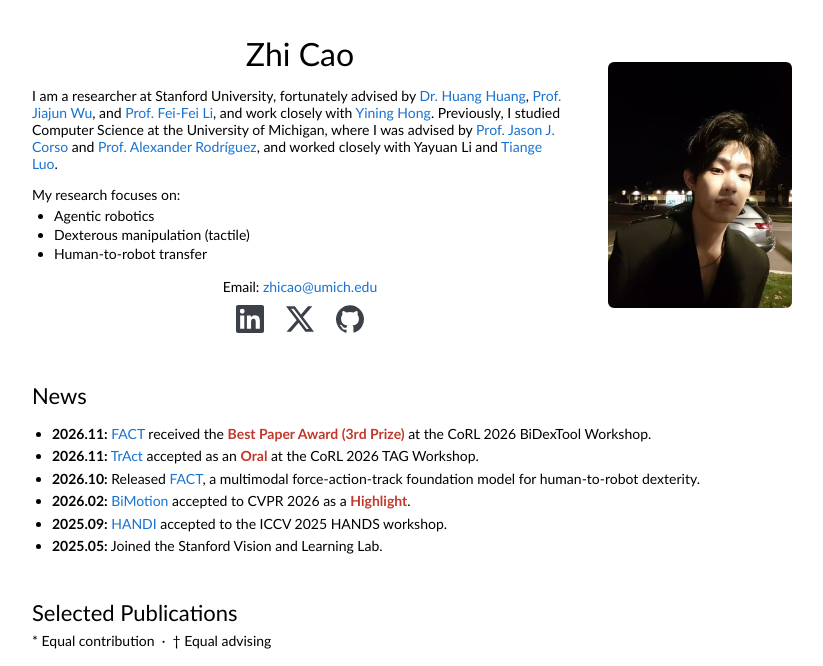
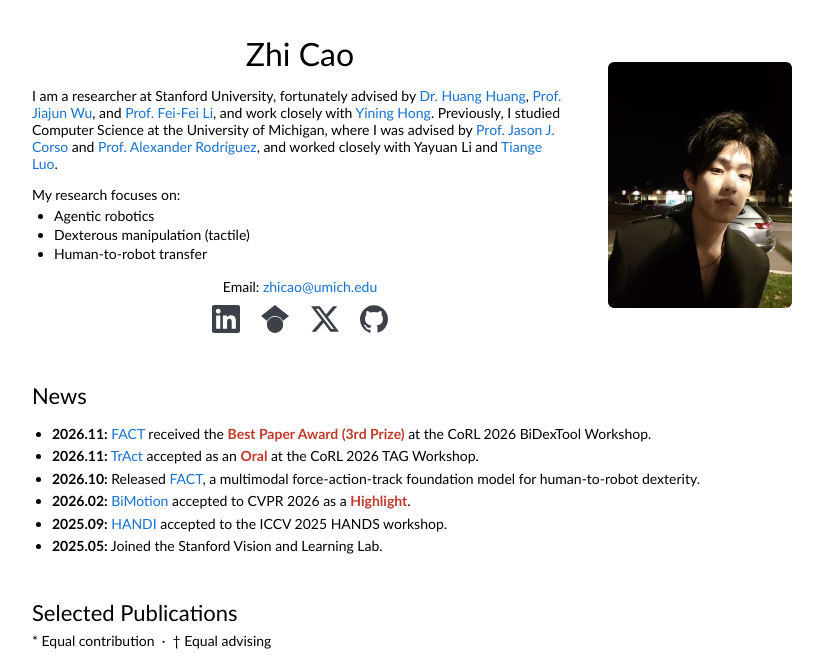
Before and after one commit to ExcitedButter/ExcitedButter.github.io, a plain HTML site: page index.html in a window 1280 px wide. Shown: the top 666 px of the page, without its empty margins (228-1051 px from the left). Drawn offline with Linux system fonts and the light colour scheme.

Commit message:
Add Google Scholar link
Co-Authored-By: Claude Opus 5.5 <noreply@anthropic.com>

```diff
--- a/index.html
+++ b/index.html
@@ -61,9 +61,7 @@
               <p class="email">Email: <a href="mailto:zhicao@umich.edu">zhicao@umich.edu</a></p>
               <p class="social">
                 <a href="https://www.linkedin.com/in/zhi-cao-3147b1266/" title="LinkedIn" aria-label="LinkedIn"><svg viewBox="0 0 24 24"><path d="M20.45 20.45h-3.55v-5.57c0-1.33-.03-3.04-1.85-3.04-1.86 0-2.14 1.45-2.14 2.94v5.67H9.35V9h3.41v1.56h.05c.48-.9 1.64-1.85 3.37-1.85 3.6 0 4.27 2.37 4.27 5.46v6.28zM5.34 7.43a2.06 2.06 0 1 1 0-4.12 2.06 2.06 0 0 1 0 4.12zM7.12 20.45H3.56V9h3.56v11.45zM22.22 0H1.77C.79 0 0 .77 0 1.73v20.54C0 23.23.79 24 1.77 24h20.45c.98 0 1.78-.77 1.78-1.73V1.73C24 .77 23.2 0 22.22 0z"/></svg></a>
-                <!-- Google Scholar: replace the href and uncomment
-                <a href="GOOGLE_SCHOLAR_URL" title="Google Scholar" aria-label="Google Scholar"><svg viewBox="0 0 24 24"><path d="M5.24 13.77 0 9.5 12 0l12 9.5-5.24 4.27C17.55 11.25 14.98 9.5 12 9.5s-5.55 1.75-6.76 4.27zM12 10a7 7 0 1 0 0 14 7 7 0 0 0 0-14z"/></svg></a>
-                -->
+                <a href="https://scholar.google.com/citations?user=L95EMnMAAAAJ&amp;hl=en" title="Google Scholar" aria-label="Google Scholar"><svg viewBox="0 0 24 24"><path d="M5.24 13.77 0 9.5 12 0l12 9.5-5.24 4.27C17.55 11.25 14.98 9.5 12 9.5s-5.55 1.75-6.76 4.27zM12 10a7 7 0 1 0 0 14 7 7 0 0 0 0-14z"/></svg></a>
                 <a href="https://x.com/ZhiCao01756604" title="X (Twitter)" aria-label="X (Twitter)"><svg viewBox="0 0 24 24"><path d="M18.9 1.15h3.68l-8.04 9.19L24 22.85h-7.41l-5.8-7.58-6.64 7.58H.47l8.6-9.83L0 1.15h7.59l5.25 6.93zm-1.29 19.49h2.04L6.49 3.24H4.3z"/></svg></a>
                 <!-- CV: add cv.pdf to the repo and uncomment
                 <a href="cv.pdf" title="CV" aria-label="CV"><svg viewBox="0 0 24 24"><path fill-rule="evenodd" d="M6 1h8.5L20 6.5V21a2 2 0 0 1-2 2H6a2 2 0 0 1-2-2V3a2 2 0 0 1 2-2zm1.5 11v1.8h9V12zm0 3.6v1.8h9v-1.8zM14 2.5V7h4.5z"/></svg></a>
```
